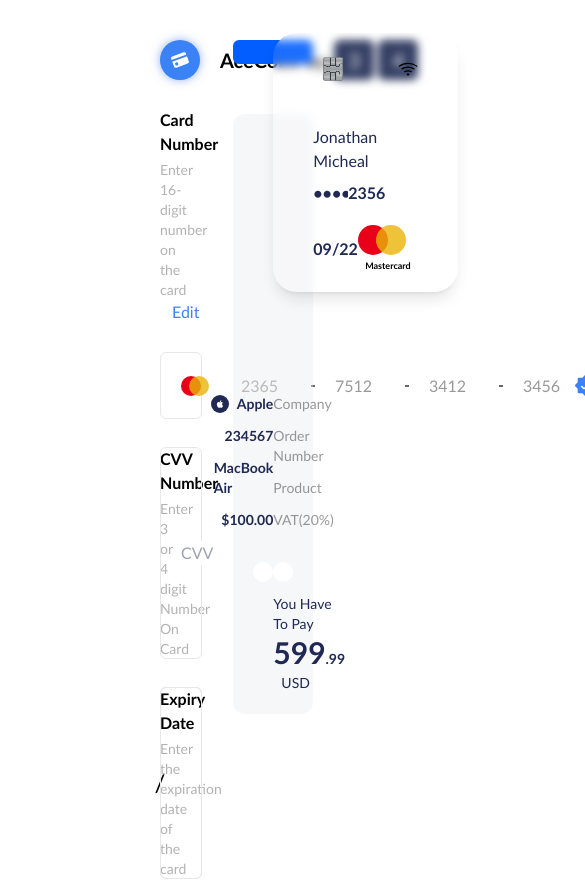
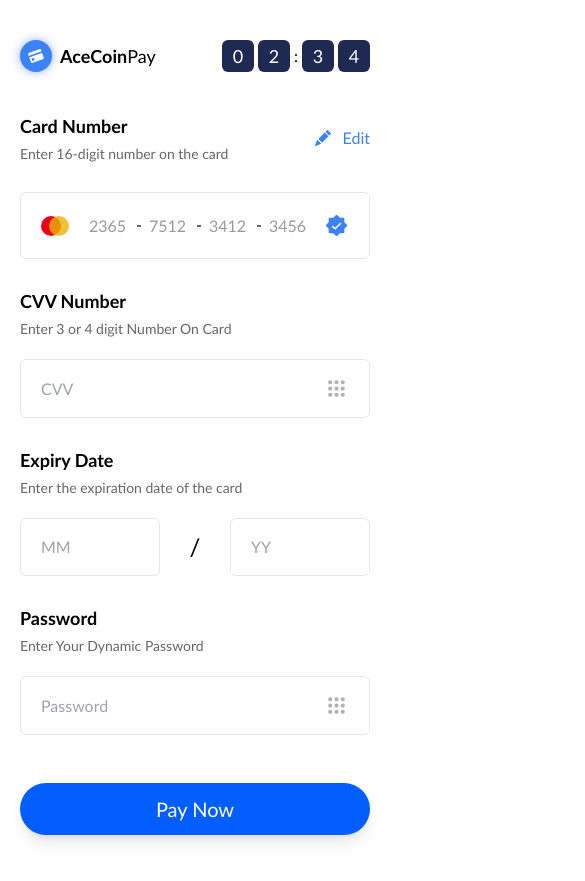
Before and after one commit to nsudekenechi/AceCoin, a React (Vite) app: page / in a window 390 px wide. Shown: the top 881 px of the page, 585 px wide, since content can reach past the window. Built offline with nearby package versions, Linux system fonts and the light colour scheme.

Commit message:
Finished Responsiveness

```diff
--- a/src/assets/App.css
+++ b/src/assets/App.css
@@ -3,5 +3,14 @@
     "Lucida Sans", Arial, sans-serif;
 }
 body {
-  overflow: hidden;
+  /* overflow: hidden; */
 }
+/* input[type="number"] {
+  -moz-appearance: textfield;
+} */
+/* Chrome, Safari, Edge, Opera */
+input::-webkit-outer-spin-button,
+input::-webkit-inner-spin-button {
+  -webkit-appearance: none;
+  margin: 0;
+}
--- a/src/components/CardInput.jsx
+++ b/src/components/CardInput.jsx
@@ -12,8 +12,8 @@
   return (
     <>
       <input
-        type="text"
-        className="outline-none  duration-1000 w-[50px] placeholder:text-black/40 placeholder:font-light  focus:placeholder:text-blue-500/60  focus:pl-1  focus:text-blue-500 font-bold"
+        type="number"
+        className="outline-none w-10  duration-1000 md:w-[50px] placeholder:text-black/40 placeholder:font-light  focus:placeholder:text-blue-500/60  focus:pl-1  focus:text-blue-500 font-bold text-[#1F2953]"
         placeholder={placeholder}
         maxLength={4}
         onFocus={handleColor}
--- a/src/components/CardNumber.jsx
+++ b/src/components/CardNumber.jsx
@@ -12,8 +12,8 @@
         "border-" + color
       } rounded-md h-[100%] flex justify-between  p-5 items-center`}
     >
-      <div className="flex items-center gap-x-5">
-        <div>
+      <div className="flex items-center gap-x-2 md:gap-x-5">
+        <div className="">
           <AtmLogo size={20} left={5} />
         </div>
         <CardInput placeholder={"2365"} setColor={setColor} />
--- a/src/components/Input.jsx
+++ b/src/components/Input.jsx
@@ -4,7 +4,7 @@
 
 export const Input = ({ icon, placeholder, length, type }) => {
   icon = icon == undefined ? "" : icon;
-  type = type == undefined ? "text" : type;
+  type = type == undefined ? "number" : type;
   const [color, setColor] = useState("black/10");
 
   const handleColor = () => {
@@ -17,14 +17,14 @@
     <div
       className={`duration-1000 border ${
         "border-" + color
-      } rounded-md h-[100%] flex justify-between  px-5 py-3 items-center`}
+      } rounded-md h-[100%] flex justify-between  md:text-xl    px-5  py-4  md:py-5 lg:py-3 items-center`}
     >
       <input
         type={type}
         placeholder={placeholder}
         className={`outline-none  duration-1000 ${
           icon == "false" ? "w-[100%]" : ""
-        } font-bold  placeholder:font-light focus:placeholder:text-blue-500/60  focus:pl-2  focus:text-blue-500`}
+        } font-bold text-[#1F2953]  placeholder:font-light focus:placeholder:text-blue-500/60  focus:pl-2  focus:text-blue-500`}
         maxLength={length}
         onFocus={handleColor}
         onBlur={resetColor}
--- a/src/components/InputDesc.jsx
+++ b/src/components/InputDesc.jsx
@@ -2,9 +2,9 @@
 
 export const InputDesc = ({ title, desc }) => {
   return (
-    <div className="flex flex-col gap-y-1">
-      <h1 className="font-bold">{title}</h1>
-      <p className="text-sm text-black/30">{desc}</p>
+    <div className="flex  flex-wrap flex-col gap-y-1">
+      <h1 className="font-bold  text-lg">{title}</h1>
+      <p className="  text-sm  text-black/60 md:text-black/30">{desc}</p>
     </div>
   );
 };
--- a/src/components/TimeBox.jsx
+++ b/src/components/TimeBox.jsx
@@ -1,7 +1,7 @@
 /* eslint-disable react/prop-types */
 export const TimeBox = ({ num }) => {
   return (
-    <li className="w-10 h-10 bg-[#1E2A53] rounded-md text-white flex justify-center items-center text-xl">
+    <li className="w-8  h-8 text-lg md:text-xl md:w-10  md:h-10 bg-[#1E2A53] rounded-md text-white flex justify-center items-center ">
       {num}
     </li>
   );
--- a/src/pages/Home.jsx
+++ b/src/pages/Home.jsx
@@ -3,12 +3,12 @@
 import { BsCreditCardFill, BsPencilFill, BsWifi } from "react-icons/bs";
 import { IoLogoApple } from "react-icons/io";
 import { TbReceipt } from "react-icons/tb";
-import { TimeBox } from "../components/timeBox";
 import { AtmLogo } from "../components/AtmLogo";
 import { InputDesc } from "../components/InputDesc";
 import { Input } from "../components/Input";
 import { CardNumber } from "../components/CardNumber";
 import { useEffect, useState } from "react";
+import { TimeBox } from "../components/TimeBox";
 export const Home = () => {
   let date = new Date();
   //Adding 0 to digits < 9 ==> 09,Converting time to an array, to loop tru the array and output it as elements
@@ -20,7 +20,9 @@
     time.map((item, index) => <TimeBox num={item} key={index} />);
 
   const [time, setTime] = useState({
-    hour: zeroTime(date.getHours()),
+    hour: zeroTime(
+      date.getHours() > 12 ? date.getHours() - 12 : date.getHours()
+    ),
     minute: zeroTime(date.getMinutes()),
   });
 
@@ -28,39 +30,40 @@
     let timer = setInterval(() => {
       date = new Date();
       setTime({
-        hour: zeroTime(date.getHours()),
+        hour: zeroTime(
+          date.getHours() > 12 ? date.getHours() - 12 : date.getHours()
+        ),
         minute: zeroTime(date.getMinutes()),
       });
     }, 1000);
     return () => clearInterval(timer);
   }, []);
   return (
-    <div className="px-20 py-10 grid grid-cols-3  ">
+    <div className=" lg:h-screen  gap-y-20  md:gap-y-0 px-5 md:px-5  lg:px-20 py-10 grid grid-cols-1 md:grid-cols-3  ">
       {/* Left Panel */}
-      <section className="col-span-2 flex flex-col gap-y-7 px-20">
+      <section className="col-span-1  md:col-span-2   flex flex-col gap-y-10 md:gap-y-7  px-0 md:px-6 lg:px-20">
         <nav>
-          <ul className="flex justify-between items-center">
+          <ul className="flex gap-x-10 justify-between items-center">
             <li>
-              <a href="" className="flex items-center gap-x-5">
-                <div className="relative shadow-weird shadow-blue-600/50 w-10 h-10 bg-blue-500 rounded-full flex items-center justify-center text-white">
-                  <BsCreditCardFill className="rotate-[-20deg] " />
+              <a href="" className="flex items-center gap-x-2 md:gap-x-5">
+                <div className="relative shadow-weird shadow-blue-600/50  w-8 h-8 md:w-10 md:h-10 bg-blue-500 rounded-full flex items-center justify-center text-white">
+                  <BsCreditCardFill className="rotate-[-20deg] text-sm" />
                 </div>
-                <span className="text-xl">
+                <span className="text-lg md:text-xl">
                   <b>AceCoin</b>Pay
                 </span>
               </a>
             </li>
 
             <ul className="flex gap-x-1 items-center">
-              {/* {element(time.hour)} */}
+              {element(time.hour)}
               <span>:</span>
               {element(time.minute)}
-              {console.log(time.minute)}
             </ul>
           </ul>
         </nav>
-
-        <div className="flex flex-col md:flex-row justify-between">
+        <form action="" className="flex flex-col gap-y-7 ">
+          <div className="flex  justify-between">
             <InputDesc
               title={"Card Number"}
               desc={"Enter 16-digit number on the card"}
@@ -73,7 +76,7 @@
           {/* Card  Number */}
           <CardNumber />
           {/* CVV */}
-        <div className="grid grid-cols-2">
+          <div className="grid  grid-cols-1 gap-y-5 lg:grid-cols-2">
             <div className="col-span-1">
               <InputDesc
                 title={"CVV Number"}
@@ -85,7 +88,7 @@
             </div>
           </div>
           {/* Expiry  Date */}
-        <div className="grid grid-cols-2">
+          <div className="grid   grid-cols-1 gap-y-5 lg:grid-cols-2">
             <div className="col-span-1">
               <InputDesc
                 title={"Expiry Date"}
@@ -105,7 +108,7 @@
             </div>
           </div>
           {/* Password */}
-        <div className="grid grid-cols-2">
+          <div className="grid grid-cols-1 gap-y-5 lg:grid-cols-2">
             <div className="col-span-1">
               <InputDesc
                 title={"Password"}
@@ -118,20 +121,21 @@
           </div>
           {/* Button */}
           <button
-          className="bg-[#025EFE] py-5 mt-10 text-xl text-white rounded-full relative"
+            className="bg-[#025EFE] py-3  shadow-lg md:py-5  mt-5 lg:mt-10 text-xl text-white rounded-full relative"
             id="btn"
           >
             Pay Now
           </button>
+        </form>
       </section>
 
       {/* Right Panel */}
-      <section className="flex flex-col px-10 ">
-        <div className="flex flex-col items-center gap-y-[50px] ">
+      <section className="flex flex-col px-2  md:px-0 lg:px-10 col-span-1 ">
+        <div className="flex flex-col items-center   gap-y-[50px] ">
           <div className="py-3 rounded-md px-10 bg-[#025EFE]"></div>
-          <div className="bg-[#E8ECEF]/40 relative h-[100%] w-[100%] rounded-xl flex flex-col  gap-y-5 px-10 pb-5">
+          <div className="bg-[#E8ECEF]/40 relative h-[100%] w-[100%] rounded-xl flex flex-col  gap-y-5 lg:px-10 md:px-7 px-5  pb-5">
             {/* ATM Card*/}
-            <div className=" relative m-auto backdrop-blur-sm bg-white/10   rounded-3xl shadow-lg  -top-[14%] left-0 px-10 py-5 flex flex-col gap-y-10">
+            <div className=" relative  md:backdrop-blur-sm bg-white/10   rounded-3xl shadow-lg  md:-top-[14%]  -top-[13%] backdrop-blur-lg  px-5  md:px-4 lg:px-6 py-5 flex flex-col gap-y-10">
               <div className="flex justify-between items-center ">
                 <img src="./Images/1.png" alt="" className="w-10 h-8  " />
                 <BsWifi size={20} />
@@ -163,7 +167,7 @@
               </div>
             </div>
             {/* Receipt Details */}
-            <div className="grid grid-cols-2 text-sm items-center mb-5">
+            <div className="grid grid-cols-2   text-sm items-center mb-5">
               <div className="col-span-1 text-black/40 flex flex-col gap-y-3">
                 <h1>Company</h1>
                 <h1>Order Number</h1>
```
Lines whose indentation alone changed are shown as unchanged.
